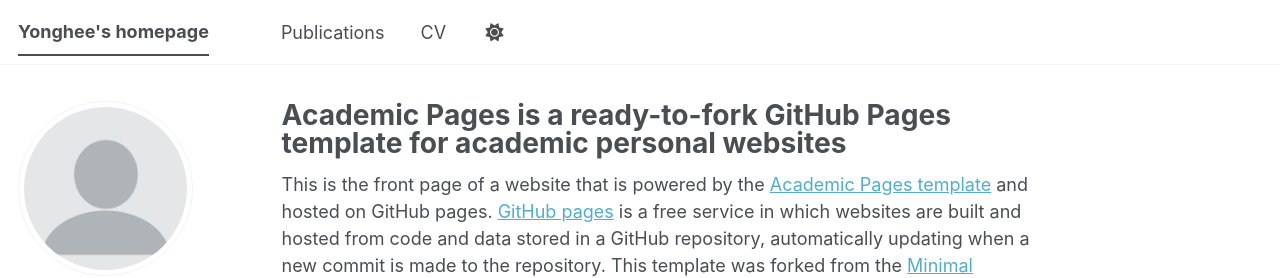
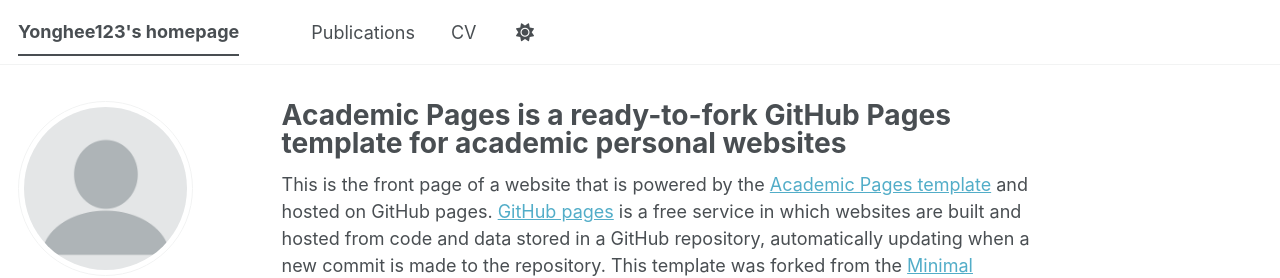
Before and after one commit to yongheeoh/yongheeoh.github.io, a Jekyll site: the page built from _pages/about.md, in a window 1280 px wide. Shown: the top 278 px of the page. Built offline with Jekyll 4.4.1, drawn with Linux system fonts in a browser that asks for light colours; some web fonts are replaced; a script bundle is joined from its source files by our own code; library files that are not in the unit come from our copies.

Commit message:
Update site title in configuration filetes

```diff
--- a/_config.yml
+++ b/_config.yml
@@ -9,7 +9,7 @@
 # Basic Site Settings
 locale                   : "South korea"
 site_theme               : "default" # The available themes options are "default", "air", "sunrise", "mint", "dirt" and "contrast"
-title                    : "Yonghee's homepage"
+title                    : "Yonghee123's homepage"
 title_separator          : "-"
 name                     : &name "YongheeOh"
 description              : &description "Yonghee's academic portfolio"   # Update this with a general description of your site, this is the default if not overridden by a page
```
